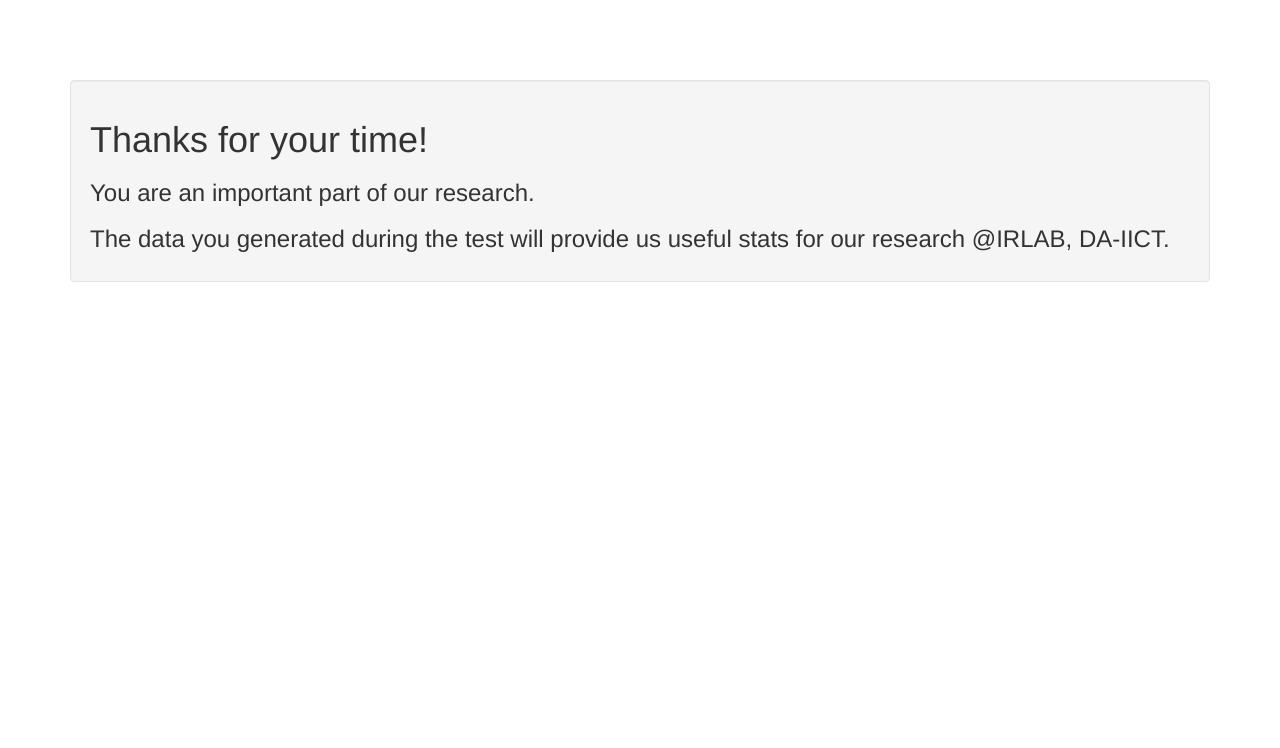
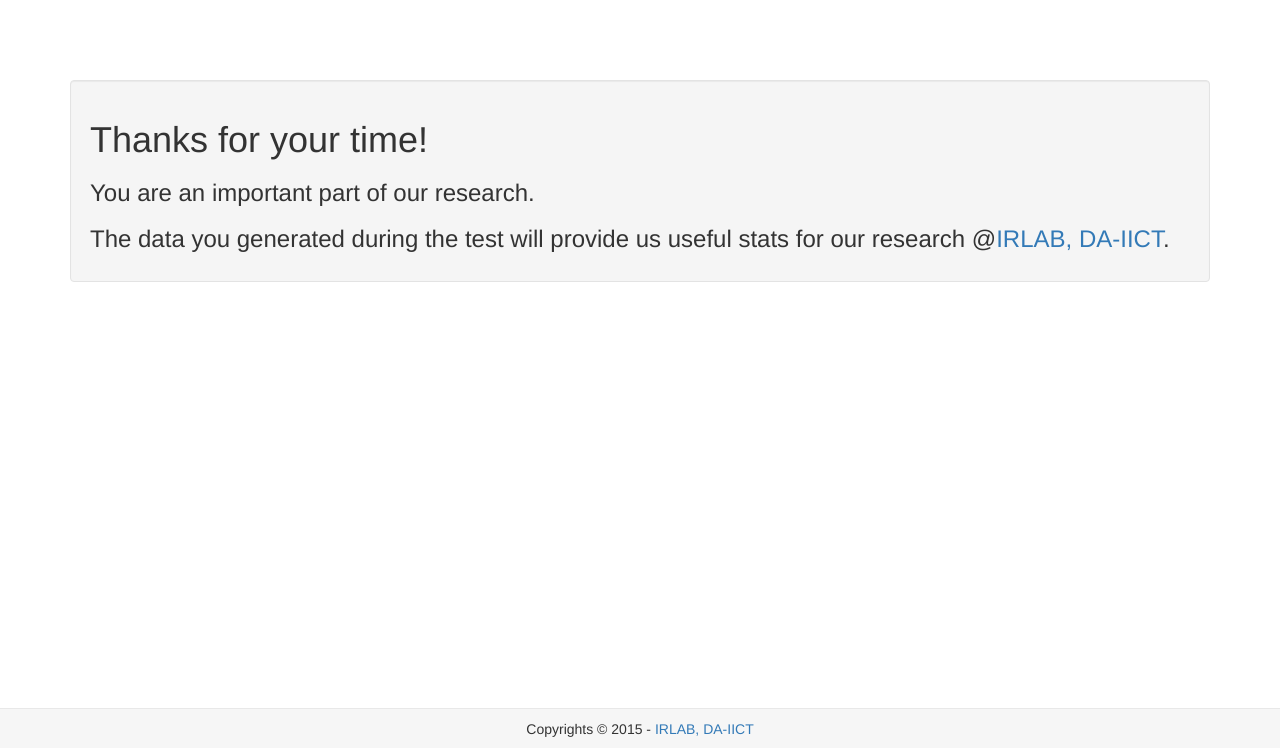
Before and after one commit to Somsubhra/enriched-text-readability-survey, a PHP site: page /pages/finished.php in a window 1280 px wide. Shown: the part 52-800 px from the top of the page. Run offline with PHP 8.4, Linux system fonts and the light colour scheme; a stand-in replaces the project's code that opens the database connection.

Commit message:
Added footer

```diff
--- a/libs/Printer.php
+++ b/libs/Printer.php
@@ -99,4 +99,13 @@ class Printer {
 
         print $html;
     }
+
+    public static function printFooter() {
+        $html = '<div id="footer">' .
+                '<div class="container">' .
+                'Copyrights &#169; 2015 - <a href="http://irlab.daiict.ac.in/">IRLAB, DA-IICT</a>' .
+                '</div>' .
+                '</div>';
+        echo $html;
+    }
 }
--- a/pages/finished.php
+++ b/pages/finished.php
@@ -38,11 +38,12 @@ ob_start("minifyHtml");
         <h1>Thanks for your time!</h1>
         <h3>You are an important part of our research.</h3>
         <h3>The data you generated during the test will provide us
-                useful stats for our research @IRLAB, DA-IICT.</h3>
+            useful stats for our research @<a href="http://irlab.daiict.ac.in/">IRLAB, DA-IICT</a>.</h3>
     </div>
 </div>
 
 <?php
+Printer::printFooter();
 Printer::printScripts();
 ?>
 </body>
--- a/pages/home.php
+++ b/pages/home.php
@@ -59,6 +59,7 @@ Printer::printAuthNav($userId);
 </div>
 
 <?php
+Printer::printFooter();
 Printer::printScripts();
 ?>
 
--- a/pages/index.php
+++ b/pages/index.php
@@ -85,6 +85,7 @@ Printer::printNav();
 </div>
 
 <?php
+Printer::printFooter();
 Printer::printScripts();
 ?>
 </body>
--- a/pages/reference.php
+++ b/pages/reference.php
@@ -51,9 +51,9 @@ while($row = $res->fetch(PDO::FETCH_ASSOC)) {
     $content = $row["content"];
 }
 
-die(json_encode(array(
+echo json_encode(array(
     "sx" => true,
     "content" => $content
-)));
+));
 
 Session::close();
--- a/pages/test.php
+++ b/pages/test.php
@@ -215,6 +215,7 @@ Printer::printAuthNav($userId);
 </div>
 <?php
 Printer::printRefModal();
+Printer::printFooter();
 Printer::printScripts();
 ?>
 <script>
--- a/public/css/common.css
+++ b/public/css/common.css
@@ -1,7 +1,14 @@
-.margin-top-10 {
-    margin-top: 10px;
-}
-
 .margin-top-60 {
     margin-top: 60px;
 }
+
+#footer {
+    position: absolute;
+    bottom: 0;
+    width: 100%;
+    height: 40px;
+    background-color: rgba(210, 210, 210, 0.2);
+    padding: 10px;
+    text-align: center;
+    border-top: 1px solid rgba(210, 210, 210, 0.4);
+}
```
Lines whose indentation alone changed are shown as unchanged.
